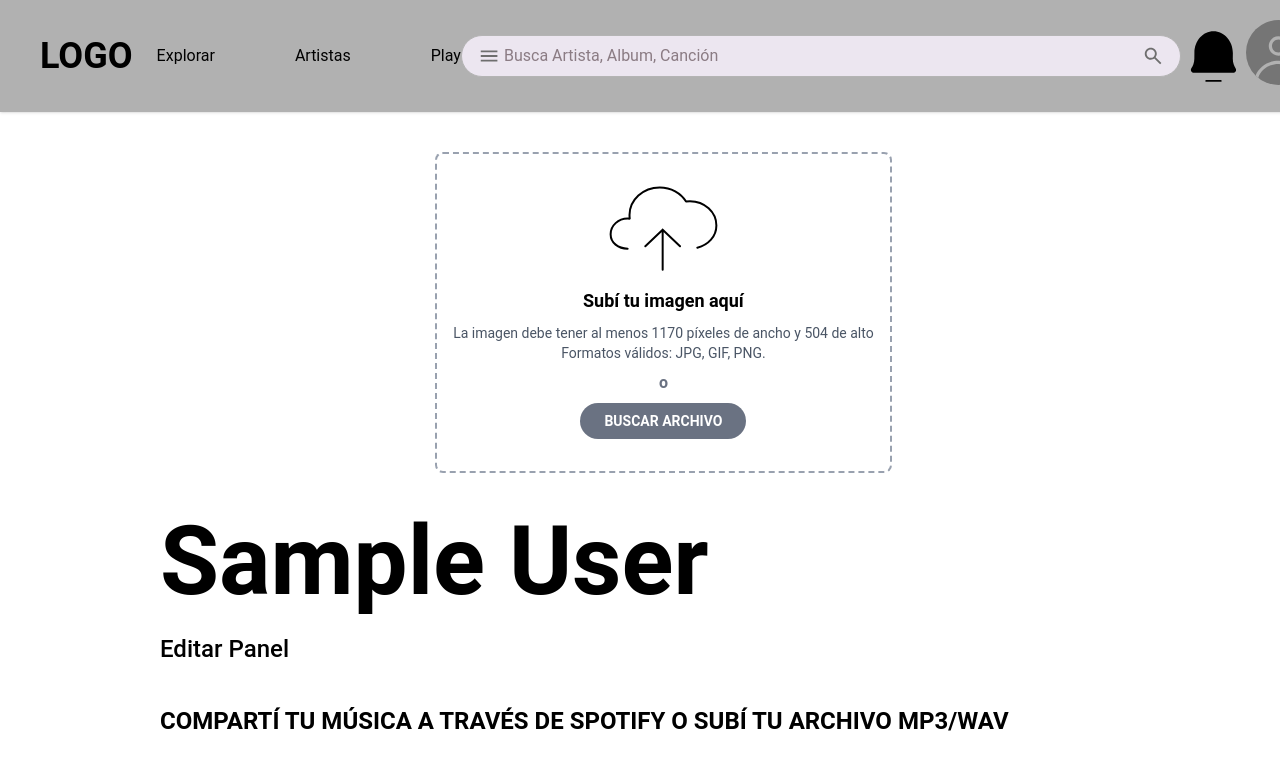
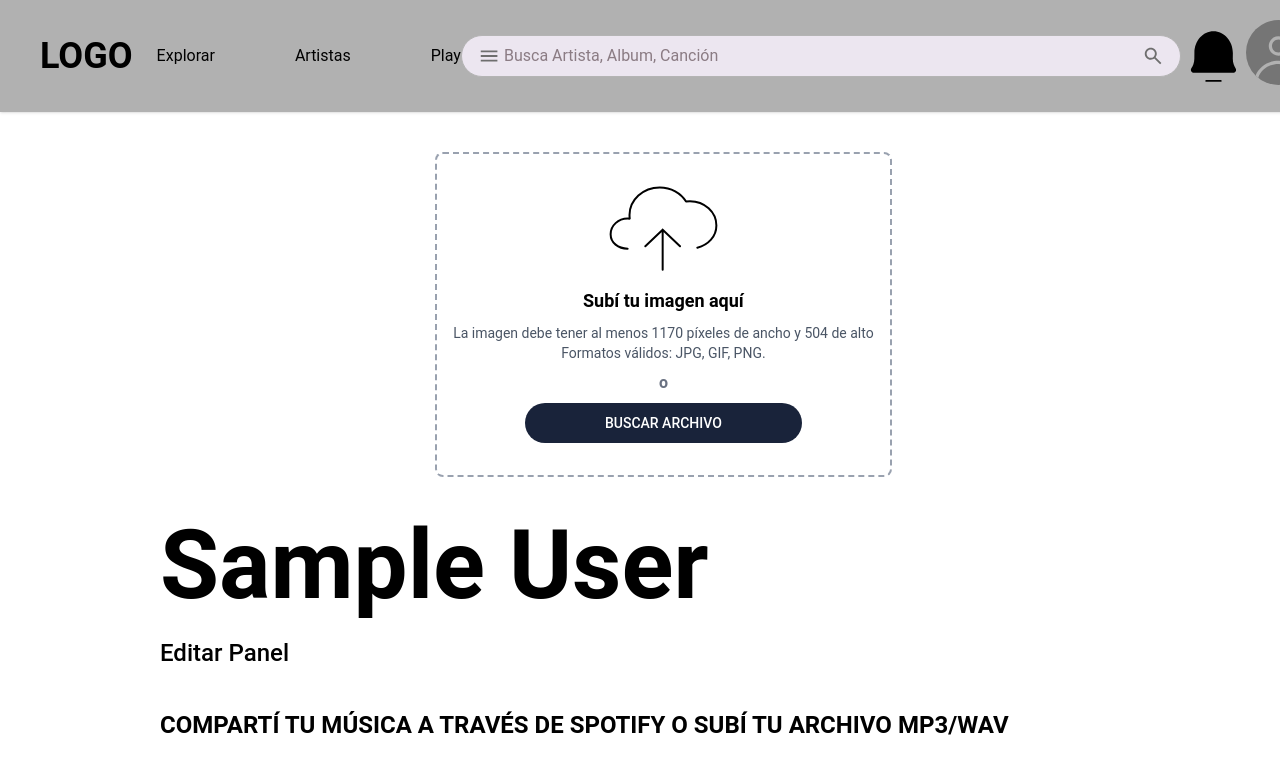
Before and after one commit to EdgarCamberos1894/Ecos, a React (Vite) app in the folder frontend/: page /profile/edit in a window 1280 px wide. Shown: the top 783 px of the page. Built offline with nearby package versions, Linux system fonts and the light colour scheme; no server answers; sample sign-in values are in the browser's storage; a web font is replaced by a local one.

Commit message:
style: update styles to match figma design

```diff
--- a/frontend/src/profile/components/BannerUploader.tsx
+++ b/frontend/src/profile/components/BannerUploader.tsx
@@ -88,13 +88,13 @@ export default function BannerUploader() {
           <>
             <UploadCloud className="mb-4" />
             <p className="text-lg font-semibold">Subí tu imagen aquí</p>
-            <p className="mt-2 text-sm text-gray-600">
+            <p className="mt-2 text-sm text-balance text-gray-600">
               La imagen debe tener al menos 1170 píxeles de ancho y 504 de alto
               <br />
               Formatos válidos: JPG, GIF, PNG.
             </p>
             <span className="my-2 font-bold text-gray-500">o</span>
-            <div className="rounded-full bg-gray-500 px-6 py-2 text-sm font-semibold text-white">
+            <div className="bg-ecos-blue rounded-full px-20 py-2.5 text-sm font-medium text-white">
               BUSCAR ARCHIVO
             </div>
           </>
@@ -115,7 +115,7 @@ export default function BannerUploader() {
             type="button"
             onClick={handleSubmit}
             disabled={!file}
-            className="rounded-full bg-purple-700 px-6 py-2 font-semibold text-white hover:bg-purple-800"
+            className="bg-ecos-orange-light hover:bg-ecos-orange cursor-pointer rounded-full px-16 py-2.5 font-medium text-white transition-colors"
           >
             Guardar
           </button>
@@ -123,7 +123,7 @@ export default function BannerUploader() {
             type="button"
             onClick={handleDelete}
             disabled={!file}
-            className="rounded-full bg-gray-300 px-6 py-2 font-semibold text-gray-800 hover:bg-gray-400"
+            className="bg-ecos-blue cursor-pointer rounded-full px-16 py-2.5 font-medium text-white transition-colors hover:bg-gray-400"
           >
             Eliminar
           </button>
```
